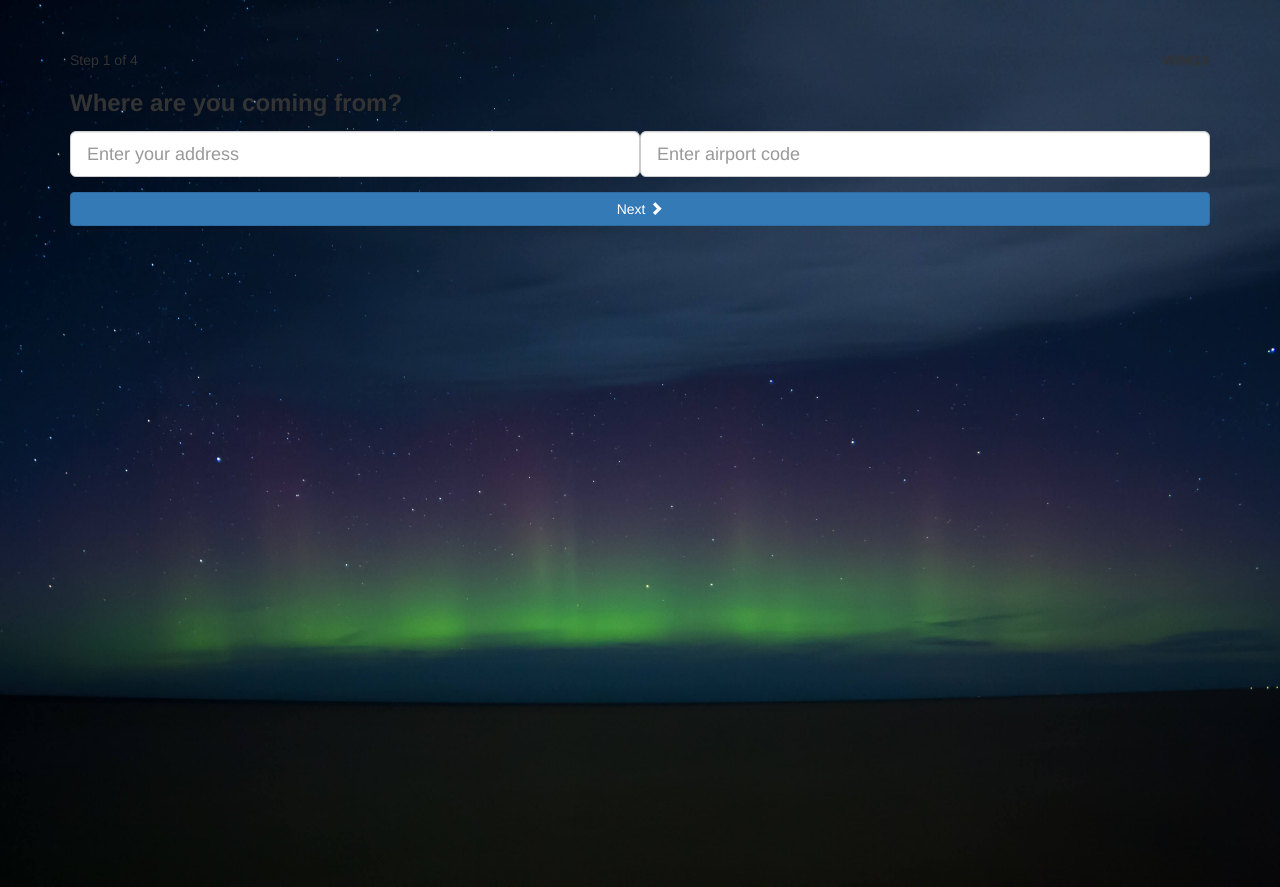
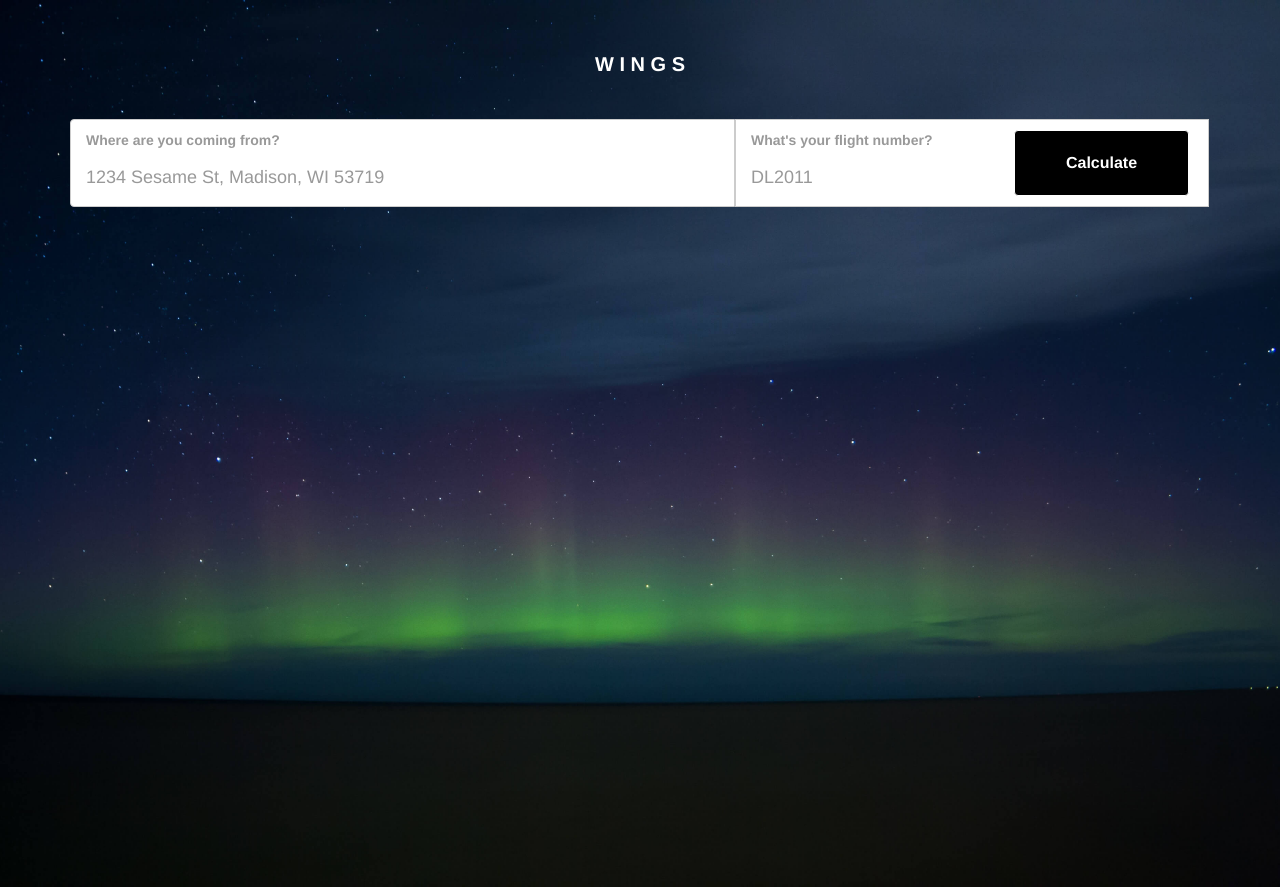
Before and after one commit to hwangm/Wings, a Node server app: page / in a window 1280 px wide. Run offline with Node 20, Linux system fonts and the light colour scheme; some libraries are stand-ins or nearby versions.

Commit message:
Redesign homepage to single page layout

```diff
--- a/Wings/Wings/public/stylesheets/style.css
+++ b/Wings/Wings/public/stylesheets/style.css
@@ -16,3 +16,58 @@ a {
 #stepCounter {
   margin: auto 5px auto 0;
 }
+#navHeader div {
+  text-align: center;
+  color: #fff;
+  font-weight: bold;
+  font-size: 20px;
+}
+.nested-group input:focus {
+  box-shadow: none;
+}
+.nested-group div:first-child {
+  border-bottom-right-radius: 0;
+  border-top-right-radius: 0;
+  border-top-left-radius: 4px;
+  border-bottom-left-radius: 4px;
+}
+.nested-group input {
+  margin-left: -5px;
+  border: 0 solid #fff;
+  border-style: solid;
+  background-color: #fff;
+  box-shadow: inset 0 0 0 0 #f00;
+  padding: 10px 16px 10px 5px;
+}
+.nested-group button {
+  background-color: #000;
+  color: #fff;
+  border-color: #fff;
+  padding: 21px 12px 21px 12px;
+  width: 175px;
+  margin-left: -20px;
+  font-size: 16px;
+  font-weight: bold;
+}
+.nested-group .inline-button {
+  display: inline-block;
+  padding-top: 10px;
+  padding-bottom: 10px;
+  background-color: #fff;
+  border: 1px solid #ccc;
+  margin-bottom: 0;
+  border-left-color: #fff;
+  border-left-width: 0;
+  margin-left: -1px;
+  height: auto;
+}
+.nested-group div {
+  display: inline-block;
+  background-color: #fff;
+  padding: 10px 15px 5px 15px;
+  border: 1px solid #ccc;
+}
+.nested-group label {
+  display: block;
+  color: #999;
+}
--- a/Wings/Wings/public/stylesheets/style.styl
+++ b/Wings/Wings/public/stylesheets/style.styl
@@ -11,3 +11,50 @@ a
   width:100%
 #stepCounter
   margin:auto 5px auto 0
+#navHeader div
+  text-align: center
+  color: white
+  font-weight: bold
+  font-size: 20px
+.nested-group input:focus
+  box-shadow: none
+.nested-group div:first-child
+  border-bottom-right-radius: 0
+  border-top-right-radius: 0
+  border-top-left-radius: 4px
+  border-bottom-left-radius: 4px
+.nested-group input
+  margin-left: -5px
+  border: 0 solid white
+  border-style: solid
+  background-color: white
+  box-shadow: inset 0 0 0 0 red
+  padding: 10px 16px 10px 5px
+.nested-group button
+  background-color: black
+  color: white
+  border-color: white
+  padding: 21px 12px 21px 12px
+  width: 175px
+  margin-left: -20px
+  font-size: 16px
+  font-weight: bold
+.nested-group .inline-button
+  display: inline-block
+  padding-top: 10px
+  padding-bottom: 10px
+  background-color: white
+  border: 1px solid rgb(204, 204, 204)
+  margin-bottom: 0
+  border-left-color: white
+  border-left-width: 0
+  margin-left: -1px
+  height: auto
+.nested-group div
+  display: inline-block
+  background-color: white
+  padding: 10px 15px 5px 15px
+  border: 1px solid rgb(204, 204, 204)
+.nested-group label
+  display: block
+  color: rgb(153, 153, 153)
--- a/Wings/Wings/views/index.jade
+++ b/Wings/Wings/views/index.jade
@@ -2,23 +2,27 @@ extends layout
 
 block content
   div.row#navHeader
-    div.col-md-12
-      span#stepCounter(style="display:inline-block") Step 1 of 4
-      span(id="back" style="display:none")
-        span &#8226;
-        a(href="#", id="backLink", style="display:inline-block;margin:auto 5px auto 5px") Back to Step 1
-      span(style="display:inline-block;float:right")
-        b WINGS
+    div.col-md-12 W I N G S
+      //- span#stepCounter(style="display:inline-block") Step 1 of 4
+      //- span(id="back" style="display:none")
+      //-   span &#8226;
+      //-   a(href="#", id="backLink", style="display:inline-block;margin:auto 5px auto 5px") Back to Step 1
+      //- span(style="display:inline-block;float:right")
+      //-   b WINGS
+  br
+  br
   form
     div.row#currentStepContainer
       div.col-md-12
-        div.form-group(id="step1")
-          label(for="input1")
-            h3
-              strong Where are you coming from?
-          <br />
-          input.form-control.input-lg(type="text", name="startlocation", id="input1", placeholder="Enter your address", style="display:inline-block;width:50%")
-          input.form-control.input-lg(type="text", name="test", id="test", placeholder="Enter airport code",style="display:inline-block;width:50%")
+        div.form-group.nested-group(id="step1")
+          div#locationWrapper.col-md-7
+            label(for="location") Where are you coming from?
+            input.form-control.input-lg(type="text", name="startlocation", id="location", placeholder="1234 Sesame St, Madison, WI 53719")
+          div#flightWrapper.col-md-3
+            label(for="flight") What's your flight number?
+            input.form-control.input-lg(type="text", name="test", id="flight", placeholder="DL2011")
+          div.inline-button.col-md-2
+            button.btn.btn-primary(type="button") Calculate
         div.form-group(style="display:none", id="step2")
           label(for="input2")
             h3
@@ -51,20 +55,20 @@ block content
             h3
               strong What is your flight number?
           input.form-control(type="text", placeholder="e.g. UA360", name="flightNumber", id="input6")
-    div.row#buttonContainer
-      div.col-md-12
-        button.btn.btn-primary(type="button", id="nextButton", value="Next")
-          span
-            |Next
-            span.glyphicon.glyphicon-chevron-right
-        button.btn.btn-success(type="submit", id="submitForm", value="Submit",style="display:none")
-          span
-            |Calculate
-            span.glyphicon.glyphicon-plane
+    //- div.row#buttonContainer
+    //-   div.col-md-12
+    //-     button.btn.btn-primary(type="button", id="nextButton", value="Next")
+    //-       span
+    //-         |Next
+    //-         span.glyphicon.glyphicon-chevron-right
+    //-     button.btn.btn-success(type="submit", id="submitForm", value="Submit",style="display:none")
+    //-       span
+    //-         |Calculate
+    //-         span.glyphicon.glyphicon-plane
 
   script.
     function initMap(){
-        var autocomplete = new google.maps.places.Autocomplete(document.getElementById('input1'));
+        var autocomplete = new google.maps.places.Autocomplete(document.getElementById('location'));
     }
     $(document).ready(function() {
       var stepid = 1;
```
